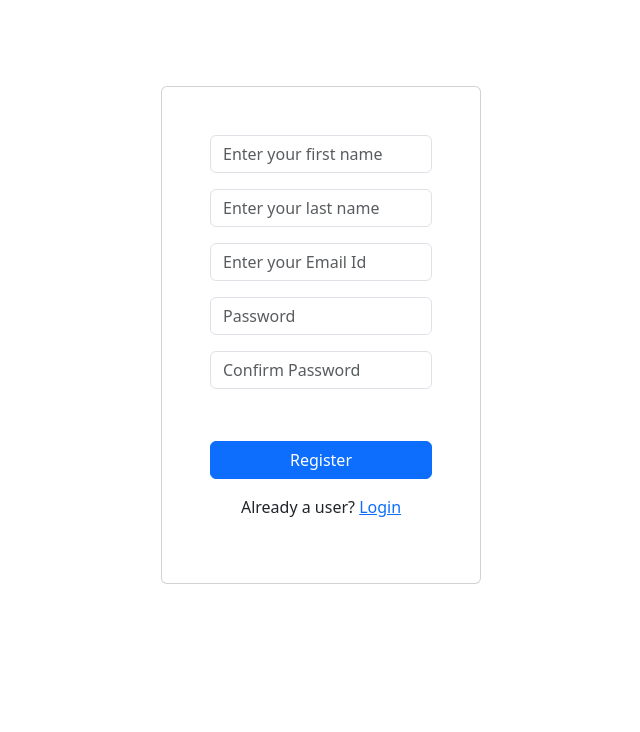
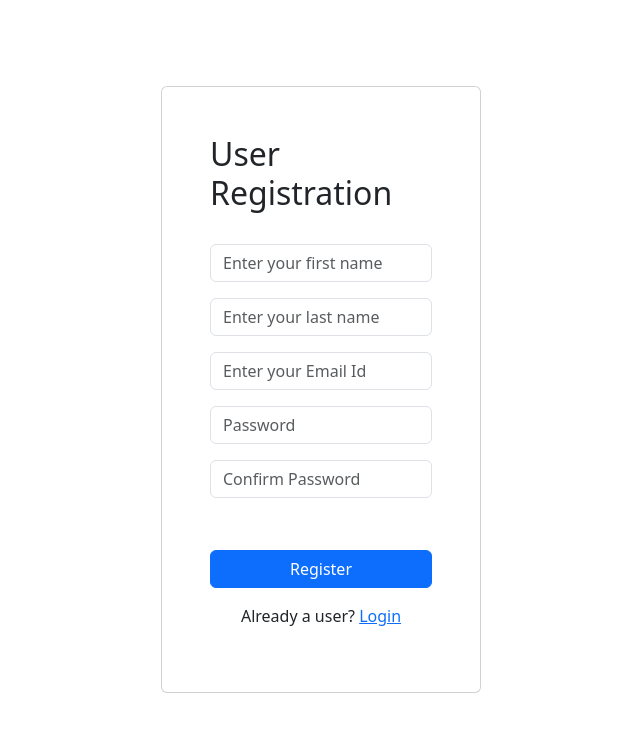
Before and after one commit to Tanmayee2/Deliver-IT, a React (Create React App) app: page /Register in a window 1280 px wide. Shown: the top 732 px of the page, without its empty margins (319-959 px from the left). Built offline with nearby package versions, Linux system fonts and the light colour scheme.

Commit message:
adding heading

```diff
--- a/src/pages/RegisterPage/RegisterPage.js
+++ b/src/pages/RegisterPage/RegisterPage.js
@@ -50,9 +50,10 @@ function RegisterPage() {
 
   return (
     <div className="d-flex align-items-center flex-column justify-content-center registerPage">
-      <h2 className="text-white mb-5">Register</h2>
+      <h2 className="text-white mb-5">Register </h2>
       <Card className="p-5 w-25">
         <Form onSubmit={registerUser}>
+          <h2> User Registration </h2> <br></br>
           <Form.Group>
             <Form.Control
               ref={FirstnameRef}
```
